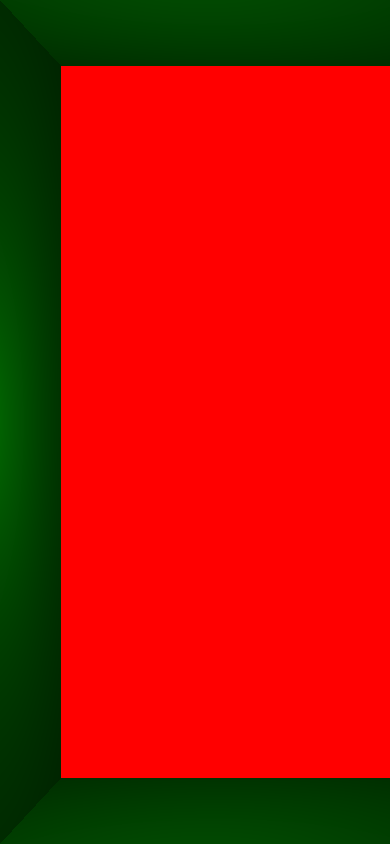
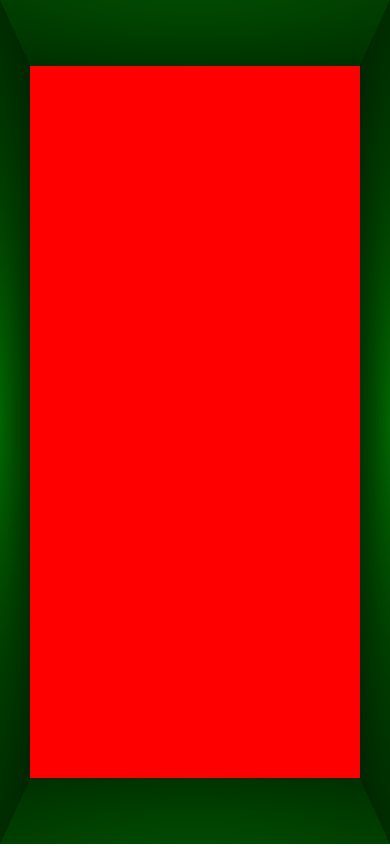
Before and after one commit to Artlobby/portal-maze, a plain HTML site: page www/index.html in a window 390 px wide. Drawn offline with Linux system fonts and the light colour scheme; some packages are replaced by stand-ins of ours.

Commit message:
Phone rotation partial support

```diff
--- a/www/css/index.css
+++ b/www/css/index.css
@@ -6,3 +6,9 @@ canvas {
   width: 100%;
   height: 100%;
 }
+
+#debug {
+  position: absolute;
+  margin: 10px;
+  color: red;
+}
--- a/www/index.html
+++ b/www/index.html
@@ -40,6 +40,7 @@
     <title>Portal</title>
 </head>
 <body>
+  <p id="debug"></p>
   <script type="text/javascript" src="js/three.min.js"></script>
   <script type="text/javascript" src="js/cannon.min.js"></script>
   <script type="text/javascript" src="cordova.js"></script>
--- a/www/js/index.js
+++ b/www/js/index.js
@@ -1,15 +1,35 @@
 // Cordova setup
-document.addEventListener('deviceready', onDeviceReady, false);
+document.addEventListener('deviceready', onDeviceReady);
 
 function onDeviceReady() {
 
 }
+
+// Global variables
+var boxWidth = window.innerWidth;
+var boxHeight = window.innerHeight;
+var boxDepth = window.innerWidth;
 
 // Three.js variables
 var scene, camera, renderer;
 
 // Cannon.js variables
 
+
+// Sensor data variables
+var beta = 0;
+var gamma = 0;
+window.addEventListener('deviceorientation', onDeviceOrientation);
+
+// Face tracking variables
+var distance = boxHeight * 2;
+
+function onDeviceOrientation(event) {
+  if (event.beta !== null)
+    beta = THREE.Math.degToRad(event.beta);
+  if (event.gamma !== null)
+    gamma = THREE.Math.degToRad(event.gamma);
+}
 
 initThree();
 initCannon();
@@ -20,9 +40,7 @@ function initThree() {
   scene = new THREE.Scene();
 
   // Camera
-  camera = new THREE.PerspectiveCamera(90, window.innerWidth / window.innerHeight);
-  camera.position.x = window.innerWidth / 2;
-  camera.position.z = window.innerHeight * 2;
+  camera = new THREE.PerspectiveCamera(90, boxWidth / boxHeight);
 
   // Renderer
   renderer = new THREE.WebGLRenderer();
@@ -31,16 +49,16 @@ function initThree() {
   document.body.appendChild(renderer.domElement);
 
   // Box
-  var cubeGeometry = new THREE.BoxGeometry(window.innerWidth, window.innerHeight, window.innerWidth);
+  var cubeGeometry = new THREE.BoxGeometry(boxWidth, boxHeight, boxDepth);
   var cubeMaterial = new THREE.MeshStandardMaterial({color: 0x008800});
   cubeMaterial.side = THREE.BackSide;
   var cube = new THREE.Mesh(cubeGeometry, cubeMaterial);
-  cube.position.z = -window.innerWidth / 2;
+  cube.position.z = -boxDepth / 2;
   scene.add(cube);
 
   // Lights
   var ambient = new THREE.AmbientLight(0xffffff, 0.4);
-  var point = new THREE.PointLight(0xffffff, 1, window.innerHeight);
+  var point = new THREE.PointLight(0xffffff, 1, boxHeight);
   scene.add(ambient);
   scene.add(point);
 }
@@ -53,6 +71,7 @@ function animate() {
   requestAnimationFrame(animate);
   updatePhysics();
   updateScene();
+  findCameraPosition();
   updateCamera();
   render();
 }
@@ -65,20 +84,30 @@ function updateScene() {
 
 }
 
+function findCameraPosition() {
+  camera.position.x = -distance * Math.sin(gamma);
+  camera.position.y = distance * Math.sin(beta);
+  camera.position.z = distance * Math.cos(beta) * Math.cos(gamma);
+}
+
 function updateCamera() {
   // Calculate the fov according to the distance from the phone
-  camera.fov = Math.atan((window.innerHeight / 2) / camera.position.z) / Math.PI * 180 * 2;
+  camera.fov = THREE.Math.radToDeg(Math.atan((boxHeight / 2) / camera.position.z)) * 2;
 
   // Update the projection matrix with the new fov
   camera.updateProjectionMatrix();
 
   // Set the oblique frustum to look at the box
   // Horizontal obliqueness
-  camera.projectionMatrix.elements[8] = -1;
+  camera.projectionMatrix.elements[8] = -camera.position.x / (boxWidth / 2);
   // Vertical obliqueness
-  camera.projectionMatrix.elements[9] = 0;
+  camera.projectionMatrix.elements[9] = -camera.position.y / (boxHeight / 2);
 }
 
 function render() {
   renderer.render(scene, camera);
 }
+
+function debug(text) {
+  document.getElementById('debug').innerHTML = text;
+}
```
